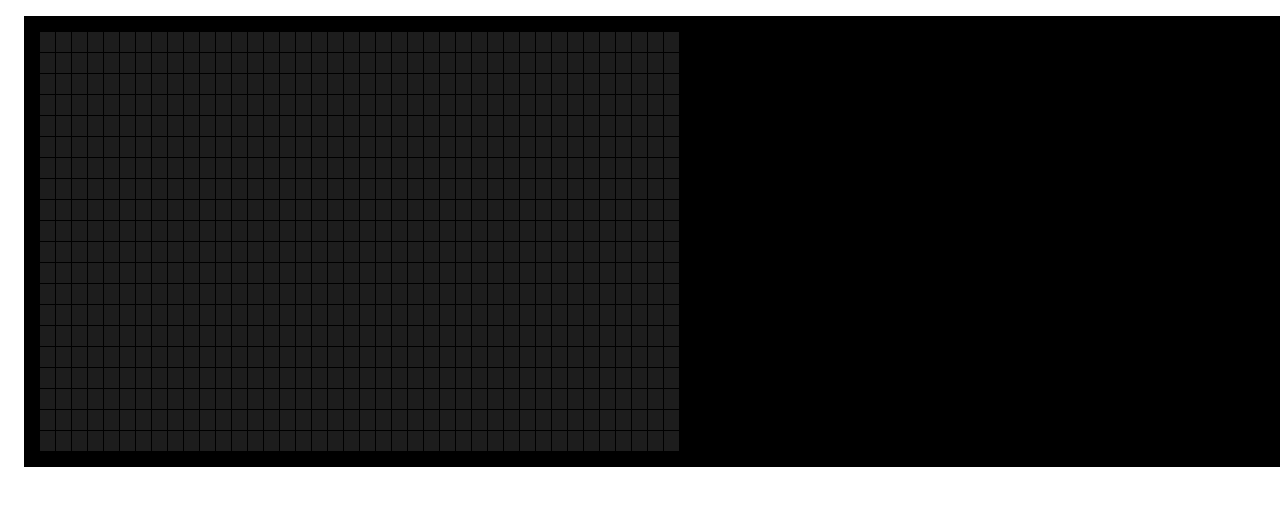
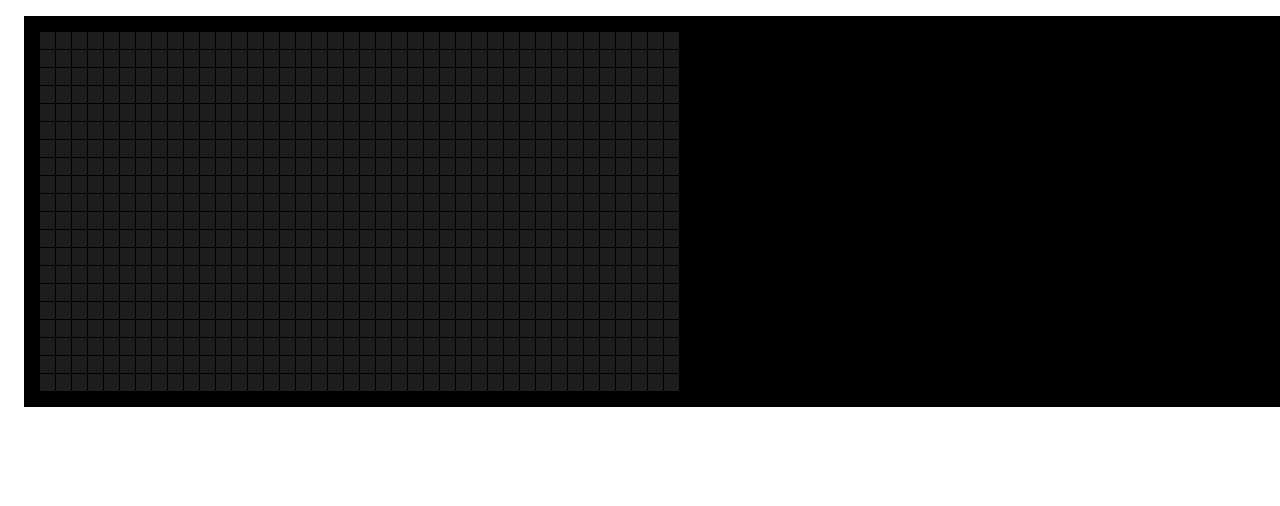
Before and after one commit to acciojob/Color-board-Sagunthala-A, a website: page main.html in a window 1280 px wide. Shown: the top 506 px of the page. Drawn offline with Linux system fonts and the light colour scheme.

Commit message:
created a submission

```diff
--- a/styles.css
+++ b/styles.css
@@ -2,7 +2,7 @@
 	display: grid;
 	width:100%;
 	grid-template-columns: repeat(40, 15px);
-	grid-template-rows: repeat(20, 20px);
+	grid-template-rows: repeat(20, 17px);
 	background-color: rgb(0,0,0);
 	gap:1px;
 	padding:1rem;
```
